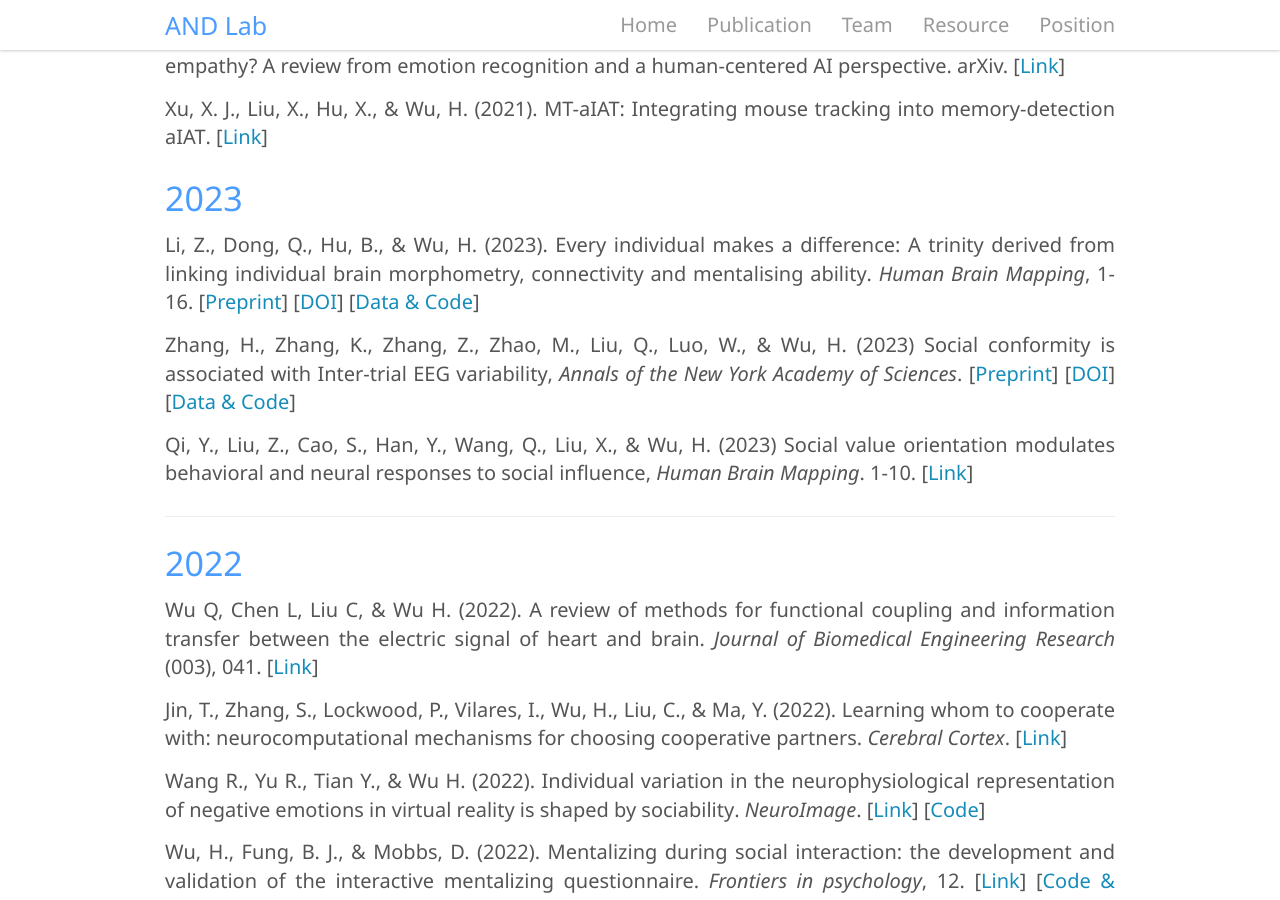
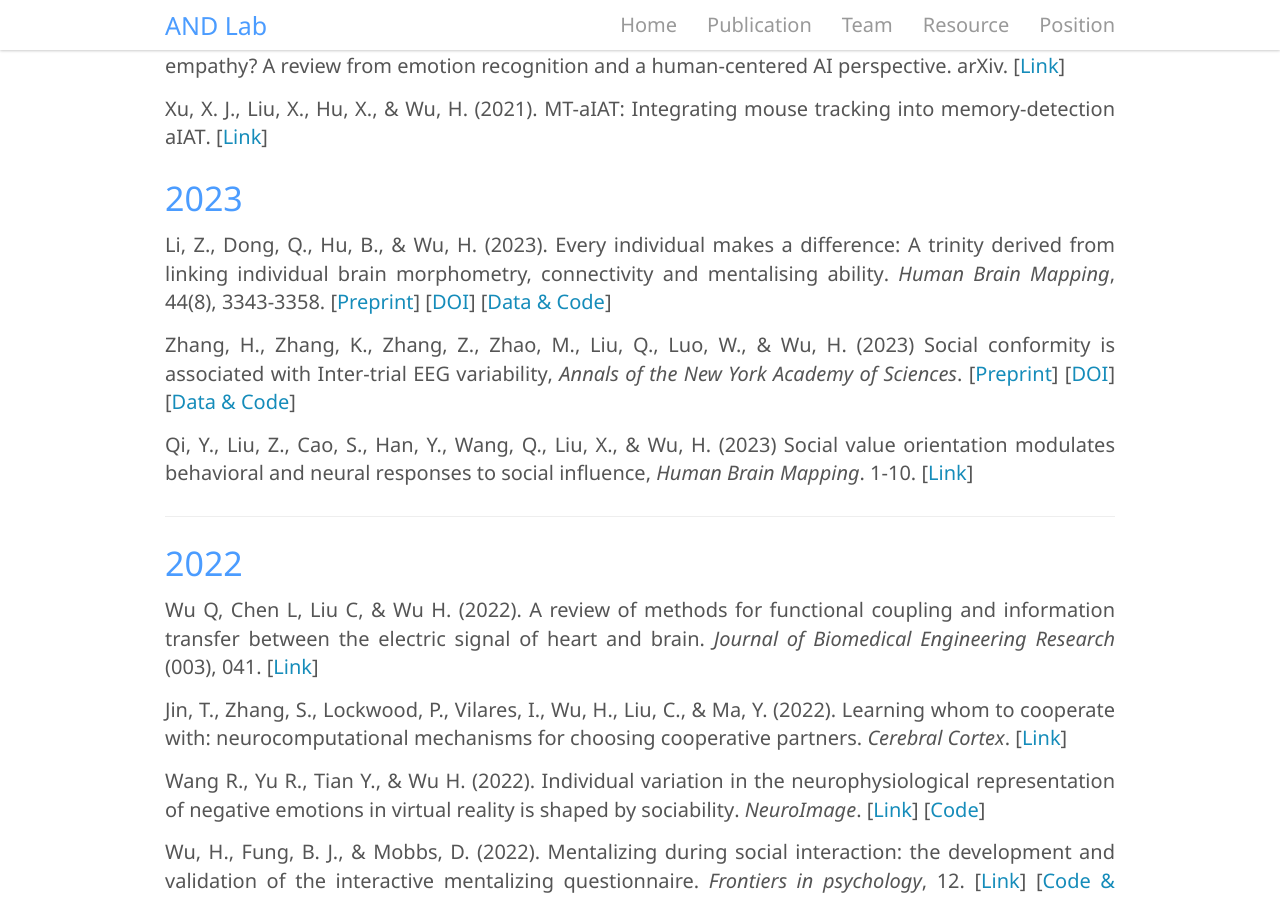
Before and after one commit to andlab-um/lab-website, a Jekyll site: the page built from _pages/publication.md, in a window 1280 px wide and 900 px high, scrolled down 490 px. Built offline with Jekyll 4.4.1, drawn with Linux system fonts in a browser that asks for light colours; nearby versions of some CDN libraries.

Commit message:
Update publication.md

```diff
--- a/_pages/publication.md
+++ b/_pages/publication.md
@@ -27,7 +27,7 @@ Xu, X. J., Liu, X., Hu, X., & Wu, H. (2021). **MT-aIAT: Integrating mouse tracki
 
 ### 2023
 
-Li, Z., Dong, Q., Hu, B., & Wu, H. (2023). **Every individual makes a difference: A trinity derived from linking individual brain morphometry, connectivity and mentalising ability**. *Human Brain Mapping*, 1-16. [[Preprint](https://doi.org/10.1101/2022.04.11.487870){:target="_blank"}] [[DOI](https://onlinelibrary.wiley.com/doi/10.1002/hbm.26285){:target="_blank"}] [[Data & Code](https://github.com/andlab-um/trinity){:target="_blank"}]
+Li, Z., Dong, Q., Hu, B., & Wu, H. (2023). **Every individual makes a difference: A trinity derived from linking individual brain morphometry, connectivity and mentalising ability**. *Human Brain Mapping*, 44(8), 3343-3358. [[Preprint](https://doi.org/10.1101/2022.04.11.487870){:target="_blank"}] [[DOI](https://onlinelibrary.wiley.com/doi/10.1002/hbm.26285){:target="_blank"}] [[Data & Code](https://github.com/andlab-um/trinity){:target="_blank"}]
 
 Zhang, H., Zhang, K., Zhang, Z., Zhao, M., Liu, Q., Luo, W., & Wu, H. (2023) **Social conformity is associated with Inter-trial EEG variability**, *Annals of the New York Academy of Sciences*. [[Preprint](https://doi.org/10.1101/2021.10.29.465647){:target="_blank"}] [[DOI](https://doi.org/10.1111/nyas.14983){:target="_blank"}] [[Data & Code](https://github.com/andlab-um/Trust-untrust-face-judge){:target="_blank"}]
 
```
